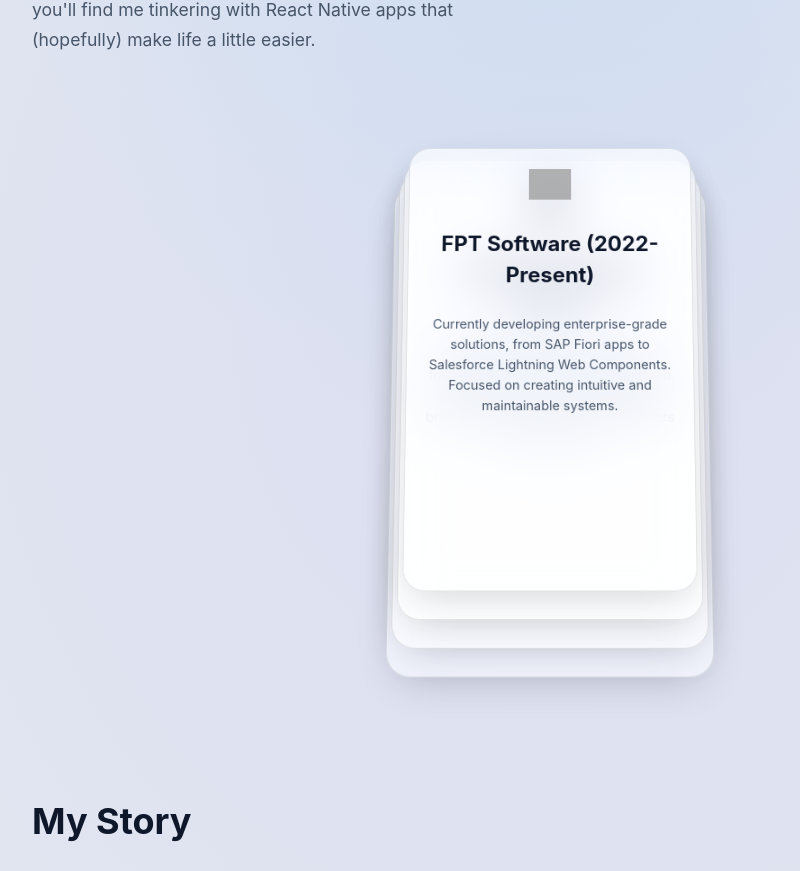
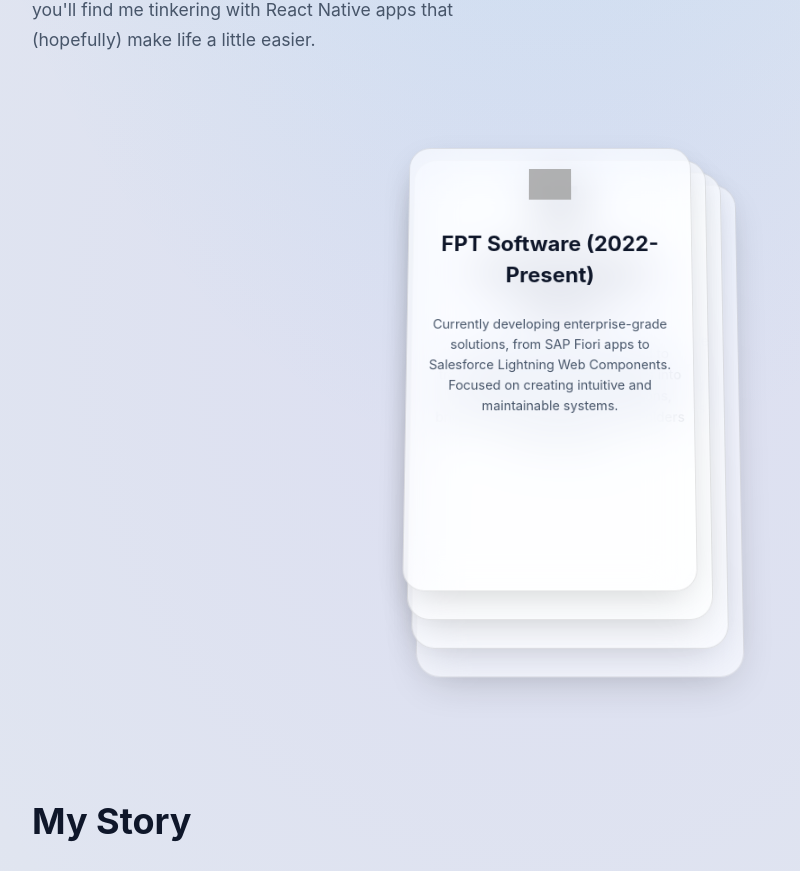
Before and after one commit to ghuyphan/react-portfolio, a React (Vite) app: page / in a window 1280 px wide. Shown: the part 558-1429 px from the top of the page, without its empty margins (90-890 px from the left). Built offline with nearby package versions, Linux system fonts and the light colour scheme; grey boxes are pictures that could not be loaded.

Commit message:
update error

```diff
--- a/src/App.tsx
+++ b/src/App.tsx
@@ -103,9 +103,9 @@
 function Deck() {
     const deckRef = useRef<HTMLDivElement>(null);
     const [gone] = useState<Set<number>>(() => new Set());
-    const [props, api] = useSprings(cardsData.length, i => ({
-        x: 0, y: 0, scale: 1, rot: 0, opacity: 1,
-    }));
+const [props, api] = useSprings(cardsData.length, i => ({
+    x: i * 10, y: 0, scale: 1, rot: 0, opacity: 1,
+}));
 
     useEffect(() => {
         const handleScroll = () => {
@@ -154,7 +154,7 @@
     return (
         <div className="deck-container" ref={deckRef}>
             {props.map(({ x, y, rot, scale, opacity }, i) => (
-                <animated.div className="card-flipper" key={i} style={{ x, y, zIndex: cardsData.length - i, opacity: opacity as any }}>
+                <animated.div className="card-flipper" key={i} style={{ x, y, zIndex: cardsData.length - i, opacity: opacity }}>
                     <animated.div {...bind(i)} className="card-content" style={{ transform: interpolate([rot, scale], trans) }}>
                         <div className="card-icon">{cardsData[i].logo || cardsData[i].icon}</div>
                         <h2 className="card-title">{cardsData[i].title}</h2>
```
